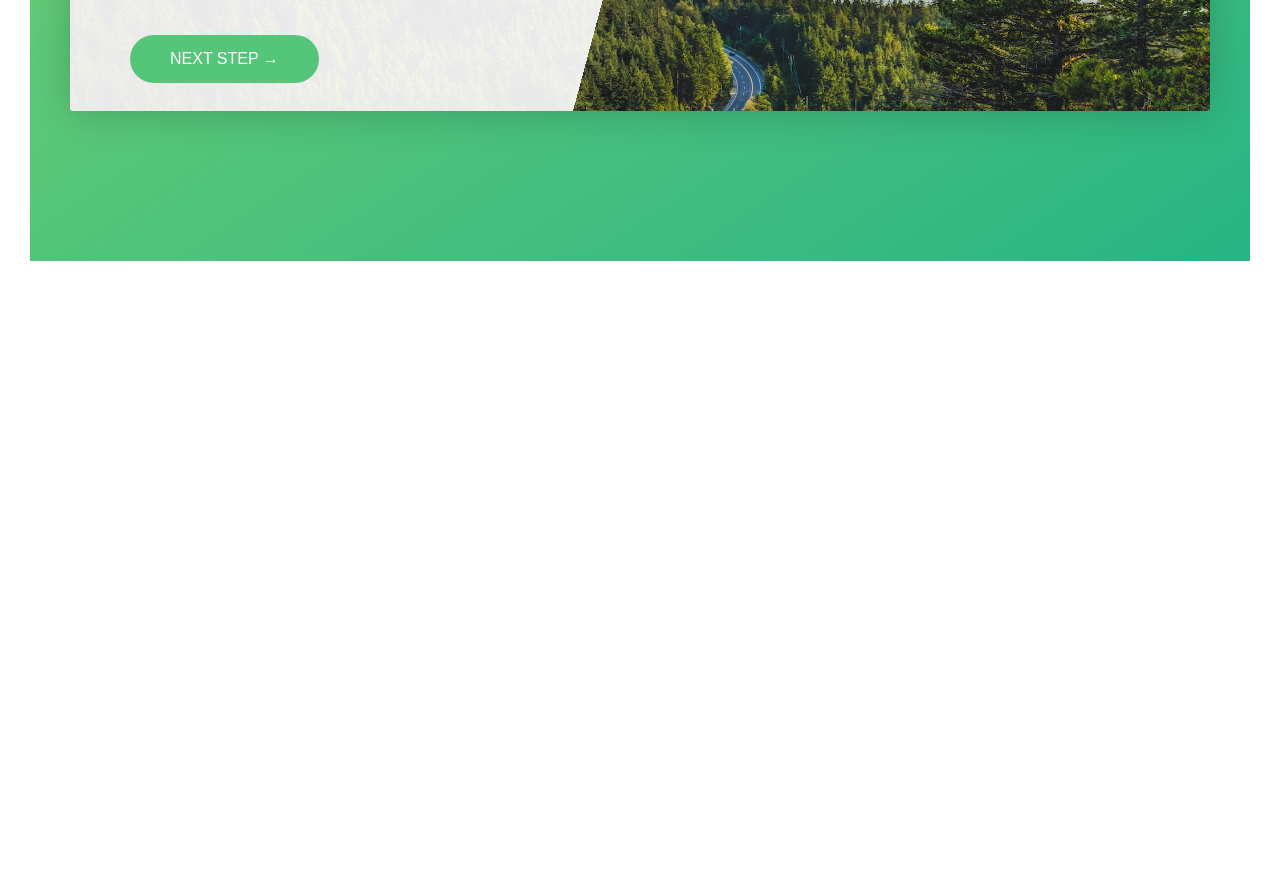
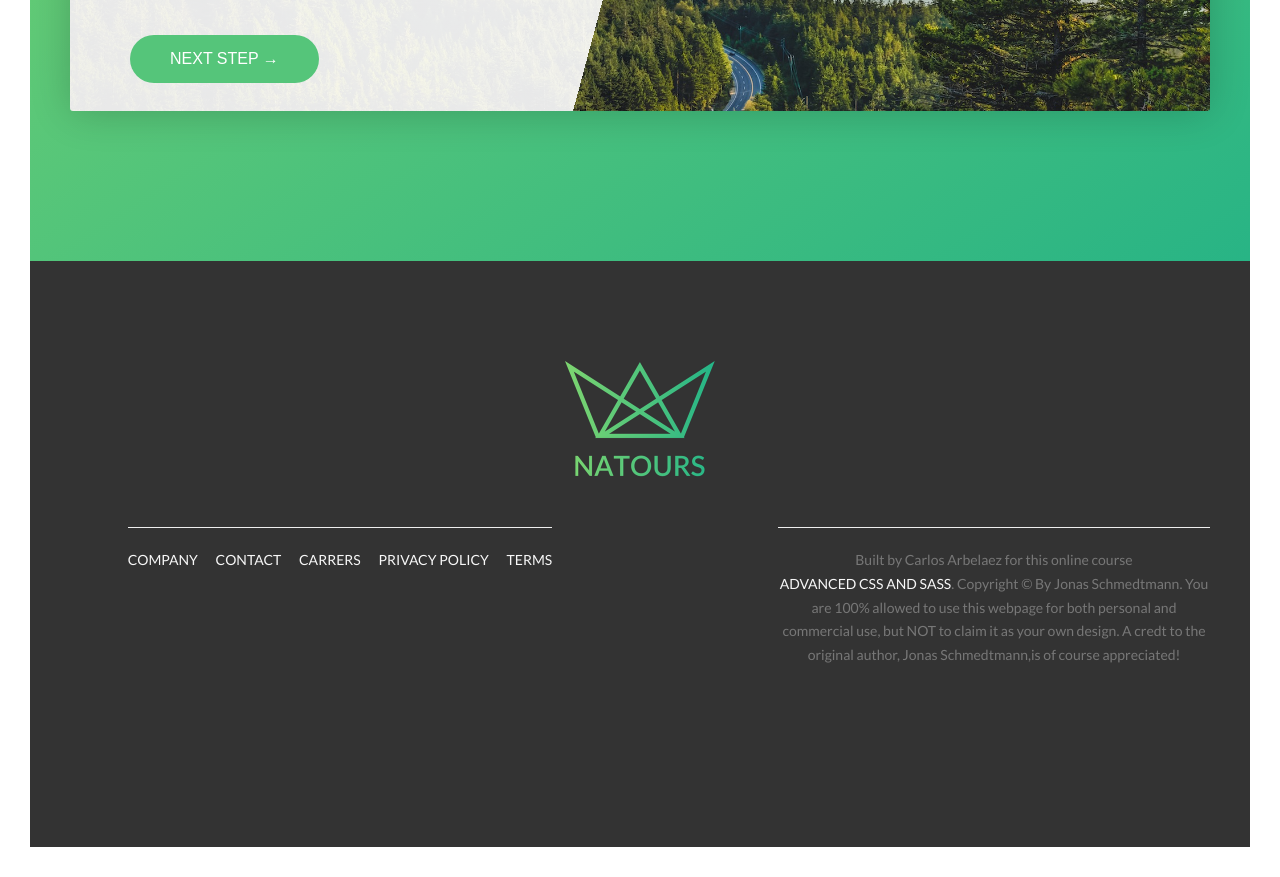
Before and after one commit to caarbelaezg/Natours, a website: page index.html in a window 1280 px wide. Shown: the part 5069-5946 px from the top of the page. Before the commit the page ends 5360 px from the top, so only its background shows below. Drawn offline with Linux system fonts and the light colour scheme.

Commit message:
footer section

```diff
--- a/index.html
+++ b/index.html
@@ -354,6 +354,44 @@
         </div>
       </section>
     </main>
+    <footer class="footer">
+      <div class="footer__logo--box">
+        <img src="img/logo-green-2x.png" alt="Full logo" class="footer__logo u-margin-bottom-medium" />
+        <div class="row">
+          <div class="col-1-of-2">
+            <div class="footer__navigation">
+              <ul class="footer__list">
+                <li class="footer__item">
+                  <a href="#" class="footer__link">Company</a>
+                </li>
+                <li class="footer__item">
+                  <a href="#" class="footer__link">Contact</a>
+                </li>
+                <li class="footer__item">
+                  <a href="#" class="footer__link">Carrers</a>
+                </li>
+                <li class="footer__item">
+                  <a href="#" class="footer__link">Privacy policy</a>
+                </li>
+                <li class="footer__item">
+                  <a href="#" class="footer__link">Terms</a>
+                </li>
+              </ul>
+            </div>
+          </div>
+          <div class="col-1-of-2">
+            <p class="footer__copyright">
+              Built by Carlos Arbelaez for this online course
+              <a href="" class="footer__link">Advanced CSS and Sass</a>.
+              Copyright &copy; By Jonas Schmedtmann. You are 100% allowed to use
+              this webpage for both personal and commercial use, but NOT to
+              claim it as your own design. A credt to the original author, Jonas
+              Schmedtmann,is of course appreciated!
+            </p>
+          </div>
+        </div>
+      </div>
+    </footer>
 
     <!--
       TEXT GRID
--- /dev/null
+++ b/sass/layout/_footer.scss
@@ -0,0 +1,57 @@
+.footer {
+  background-color: #333;
+  padding: 10rem 0;
+  font-size: 1.4rem;
+
+  &__logo--box {
+    text-align: center;
+    margin-bottom: 8rem;
+  }
+
+  &__logo {
+    width: 15rem;
+    height: auto;
+  }
+
+  &__navigation{
+      border-top: 1px solid #eee;
+      padding-top: 2rem;
+      display: inline-block;
+  }
+  &__list {
+    list-style: none;
+  }
+
+  &__item {
+    display: inline-block;
+    &:not(:last-child) {
+      margin-right: 1.5rem;
+    }
+  }
+
+  &__link {
+    &:link,
+    &:visited {
+      background-color: #333;
+      color: $color-grey-light-1;
+      text-decoration: none;
+      text-transform: uppercase;
+      display: inline-block;
+      transition: all 0.2s;
+    }
+    &:hover,
+    &:active {
+      color: $color-primary;
+      box-shadow: 0 1rem 2rem rgba($color-black, 0.4);
+      transform: rotate(5deg) scale(1.3);
+    }
+  }
+
+  &__copyright{
+    border-top: 1px solid #eee;
+    padding-top: 2rem;
+    width: 80%;
+    float: right;
+
+  }
+}
--- a/sass/main.scss
+++ b/sass/main.scss
@@ -18,5 +18,6 @@
 
 @import "layout/grid";
 @import "layout/header";
+@import "layout/footer";
 
 @import "pages/home";
```
Also changed, not shown: css/style.css.
